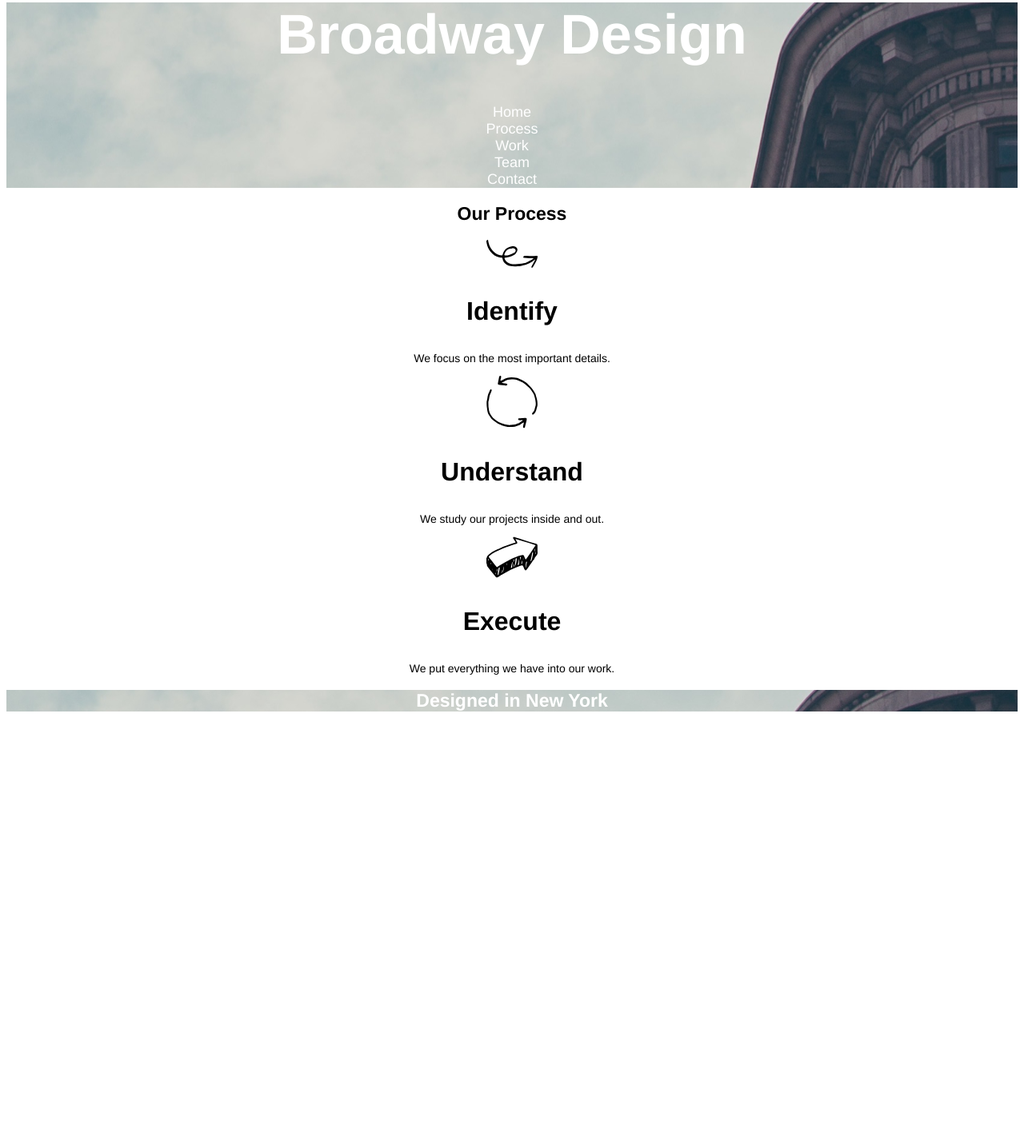
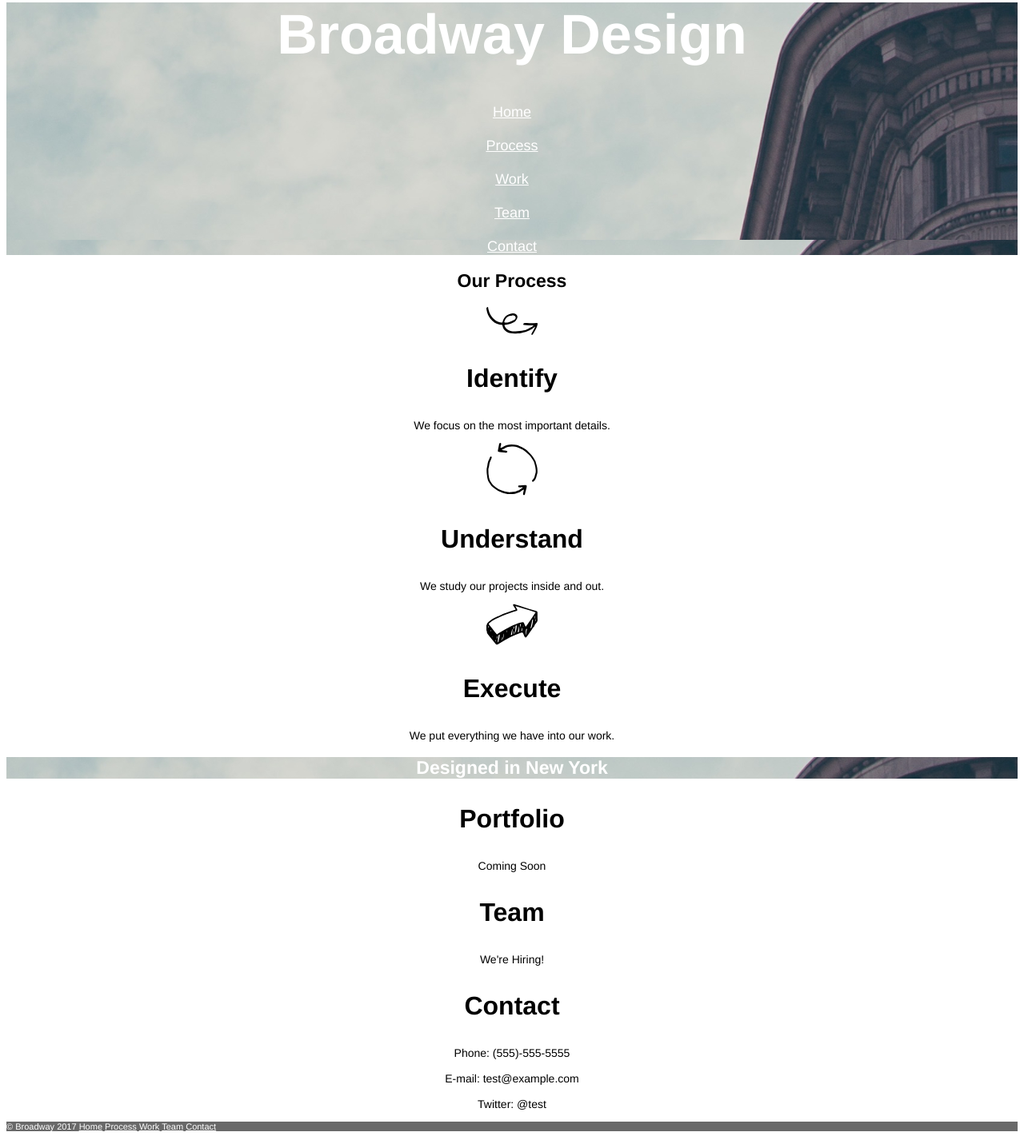
Before and after one commit to Esthefany88/broadway, a plain HTML site: page index.html in a window 1280 px wide. Shown: the part 44-1470 px from the top of the page at 80% size. Before the commit the page ends 953 px from the top, so only its background shows below. Drawn offline with Linux system fonts and the light colour scheme; files that its build step writes are made by us from their sources; files whose address does not match are found by name.

Commit message:
final commit

```diff
--- a/index.html
+++ b/index.html
@@ -8,12 +8,16 @@
   <!--Title area-->
     <div class="heading">
       <h1>Broadway Design</h1>
-      <nav>
-        <a>Home</a><br />
-        <a>Process</a><br />
-        <a>Work</a><br />
-        <a>Team</a><br />
-        <a>Contact</a>
+    <nav>
+        <a href="/Users/esthefanymelo/Desktop/webdesignprojects/broadway/index.html">Home</a><br />
+        <br />
+        <a href="/Users/esthefanymelo/Desktop/webdesignprojects/broadway/index.html">Process</a><br />
+        <br />
+        <a href="/Users/esthefanymelo/Desktop/webdesignprojects/broadway/index.html">Work</a><br />
+        <br />
+        <a href="/Users/esthefanymelo/Desktop/webdesignprojects/broadway/index.html">Team</a><br />
+        <br />
+        <a href="/Users/esthefanymelo/Desktop/webdesignprojects/broadway/index.html">Contact</a>
       </nav>
     </div>
 
@@ -30,10 +34,36 @@
   <h3>Execute</h3>
     <p>We put everything we have into our work.</p>
 </div>
-<!--designed-->
+<!--break-->
 <div class="break">
   <h2>Designed in New York</h2>
 </div>
 
+<!--portfolio-->
+<div>
+  <h3>Portfolio</h3>
+  <p>Coming Soon</p>
+  <h3>Team</h3>
+  <p>We're Hiring!<p>
+  <h3>Contact</h3>
+  <p>Phone: (555)-555-5555
+    <br /><br />
+  E-mail: test@example.com
+    <br /><br />
+  Twitter: @test</p>
+</div>
+
+<!--Bottom bar-->
+<div id="bottom">
+<nav>
+  <p>© Broadway 2017
+  <a href="/Users/esthefanymelo/Desktop/webdesignprojects/broadway/index.html">Home</a>
+  <a href="/Users/esthefanymelo/Desktop/webdesignprojects/broadway/index.html">Process</a>
+  <a href="/Users/esthefanymelo/Desktop/webdesignprojects/broadway/index.html">Work</a>
+  <a href="/Users/esthefanymelo/Desktop/webdesignprojects/broadway/index.html">Team</a>
+  <a href="/Users/esthefanymelo/Desktop/webdesignprojects/broadway/index.html">Contact
+</p></nav>
+</div>
+
   </body>
 </html>
--- a/resources/style.css
+++ b/resources/style.css
@@ -1,6 +1,9 @@
 * {
   font-family: Helvetica;
-  text-align: center;
+}
+
+div {
+    text-align: center;
 }
 
 .heading {
@@ -28,10 +31,48 @@ h2 {
 }
 
 p {
-  font-size: 14px
+  font-size: 14px;
 }
 
 .break {
   color: white;
   background-image: url(/Users/esthefanymelo/Desktop/webdesignprojects/broadway/resources/pictures/the-flatiron-building.png);
 }
+
+#bottom {
+  text-align: left;
+  background-color: dimgray;
+  color: white;
+}
+
+#bottom p {
+  font-size: 11px;
+}
+
+#bottom nav {
+  font-size: 18px;
+}
+
+a:link {
+    color: white;
+    background-color: transparent;
+    text-decoration: underline;
+}
+
+a:visited {
+    color: white;
+    background-color: transparent;
+    text-decoration: underline;
+}
+
+a:hover {
+    color: white;
+    background-color: transparent;
+    text-decoration: underline;
+}
+
+a:active {
+    color: white;
+    background-color: transparent;
+    text-decoration: underline;
+  }
```
